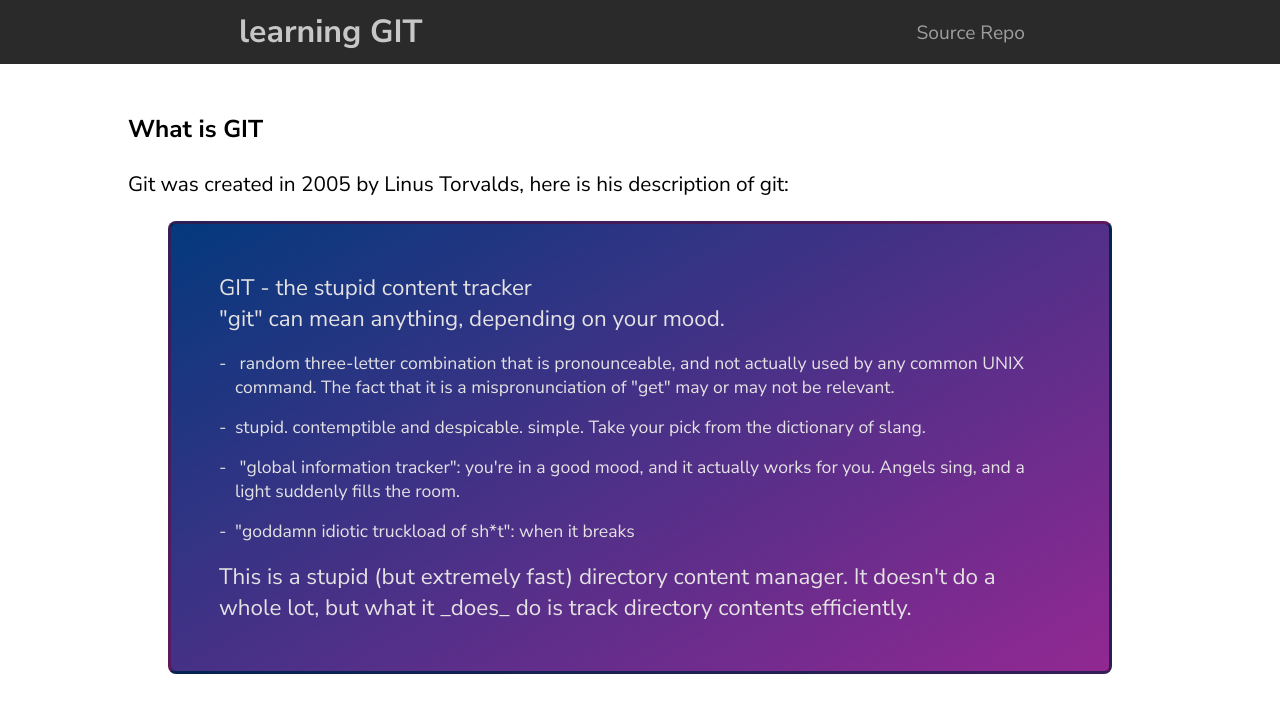
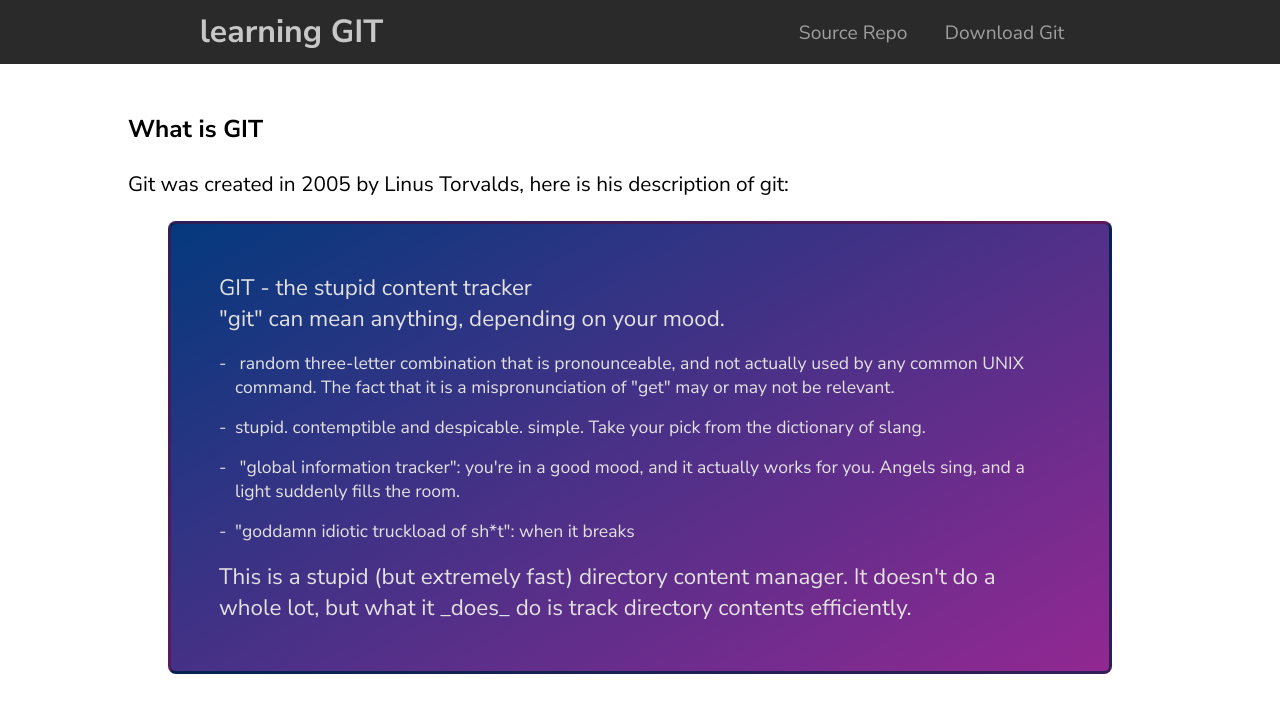
Before and after one commit to damain/learning-git, a plain HTML site: page index.html in a window 1280 px wide. Drawn offline with Linux system fonts and the light colour scheme.

Commit message:
feat: addinng link to git download page

```diff
--- a/index.html
+++ b/index.html
@@ -17,6 +17,9 @@
                 <ul>
                     <li>
                         <a href="https://github.com/damain/learning-git" target="_blank"> Source Repo</a>
+                    </li>
+                    <li>
+                        <a href="https://git-scm.com/download/win" target="_blank"> Download Git</a>
                     </li>
                 </ul>
             </nav>
```
